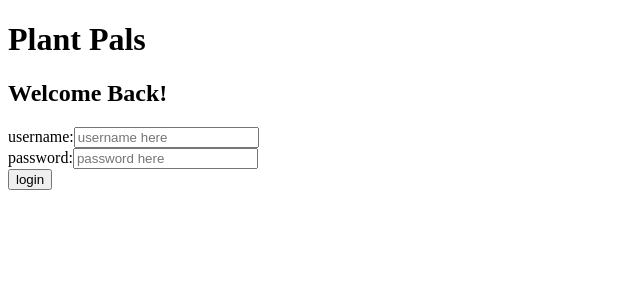
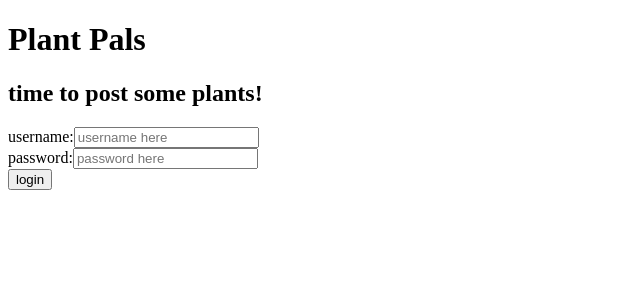
Before and after one commit to Huntysaurus/plant-pals-frontend, a React (Create React App) app: page / in a window 1280 px wide. Shown: the top 300 px of the page, without its empty margins (0-640 px from the left). Built offline with nearby package versions, Linux system fonts and the light colour scheme; no server answers.

Commit message:
creating variable for userPLants

```diff
--- a/src/components/App.js
+++ b/src/components/App.js
@@ -10,6 +10,9 @@ function App() {
     const [plantData, setPlantData] = useState([])
     const [loggedIn, setLoggedIn] = useState(false)
     const [user, setUser] = useState(false)
+
+    const userPlants = plantData.filter(plant => plant.user_id === user.id)
+    console.log(userPlants)
 
     useEffect(() => {
         fetch("http://localhost:9292/plants")
--- a/src/components/Home.js
+++ b/src/components/Home.js
@@ -2,7 +2,7 @@ import React from "react";
 
 function Home() {
     return (
-        <h2>Welcome Back!</h2>
+        <h2>time to post some plants!</h2>
     )
 }
 
```
